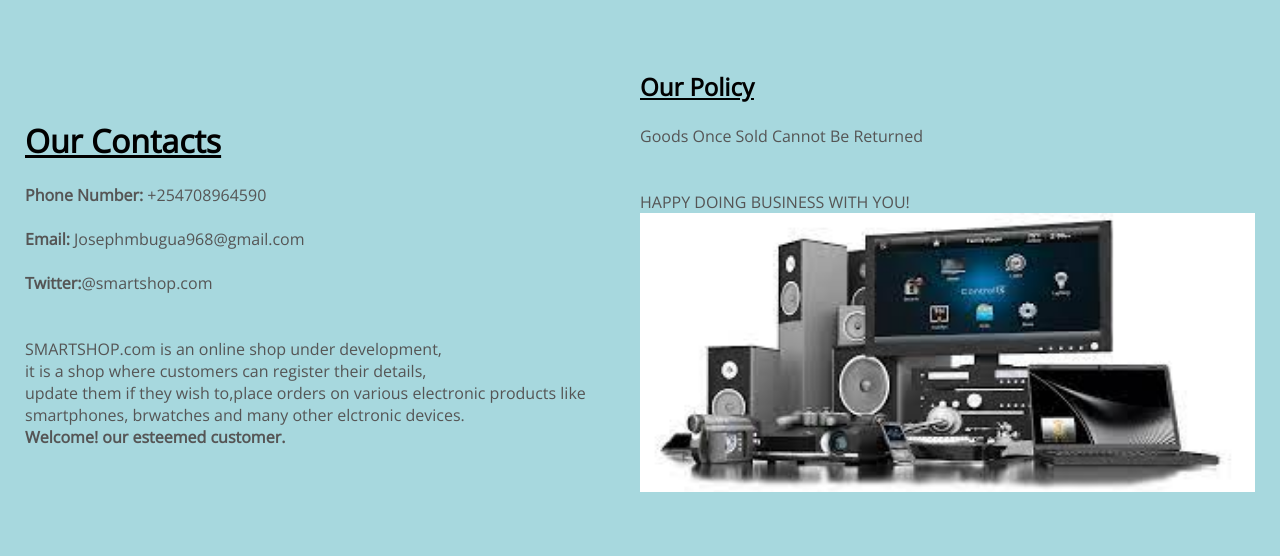
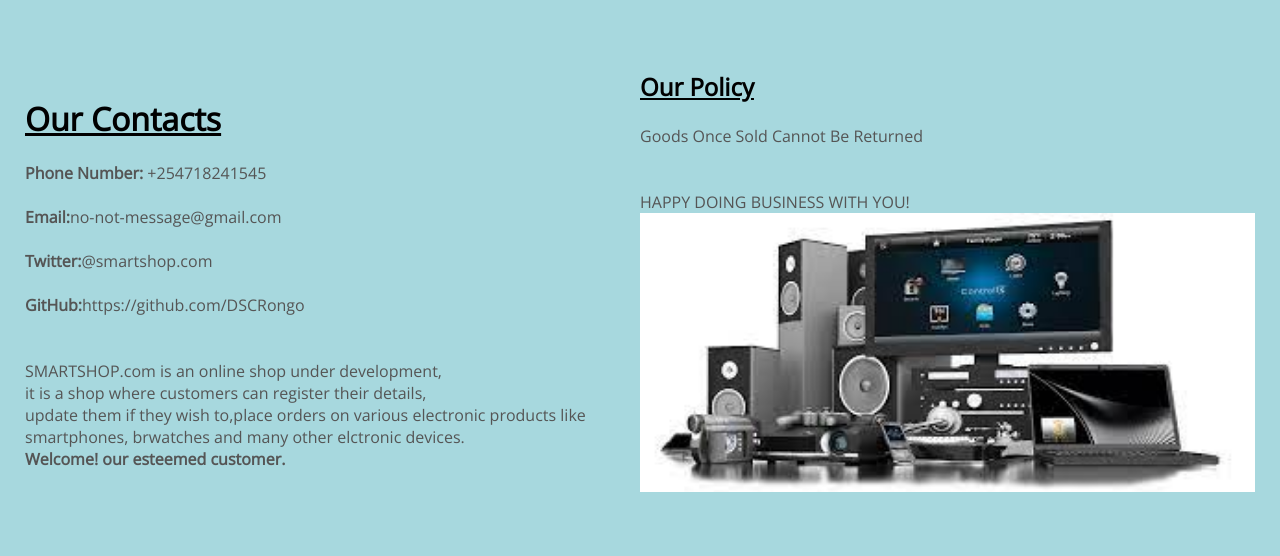
Before and after one commit to Joseph-Mbugua/Smartshop, a Flask app: page /about in a window 1280 px wide. Shown: the part 270-826 px from the top of the page. Run offline with Flask 2, Linux system fonts and the light colour scheme; some libraries are stand-ins or nearby versions.

Commit message:
🛍️ 𝚂𝙼𝙰𝚁𝚃𝚂𝙷𝙾𝙿 🛒

```diff
--- a/templates/about.html
+++ b/templates/about.html
@@ -7,9 +7,10 @@
             <div class="row">
                 <div class="col-2">
                   <h1><b><u>Our Contacts</u></b></h1><br>
-                  <p><b>Phone Number:</b> +254708964590</p><br>
-                  <p><b>Email:</b> Josephmbugua968@gmail.com</p><br>
+                  <p><b>Phone Number:</b> +254718241545</p><br>
+                  <p><b>Email:</b>no-not-message@gmail.com</p><br>
                   <p><b>Twitter:</b>@smartshop.com</p><br>
+                  <P><b>GitHub:</b>https://github.com/DSCRongo</p><br>
                   <br>
                     <p>SMARTSHOP.com is an online shop under development,<br>it is a shop where customers can register their details,<br>update them if they wish to,place orders on various electronic products like smartphones, brwatches and many other elctronic devices.
                         <br><b>Welcome! our esteemed customer.</b>
```
